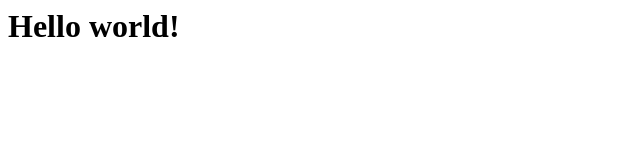
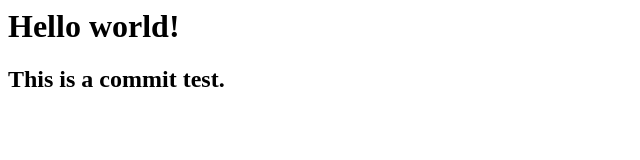
Before and after one commit to tomaskovarik11/bookish-tribble, a plain HTML site: page index.html in a window 1280 px wide. Shown: the whole page, without its empty margins (0-640 px from the left). Drawn offline with Linux system fonts and the light colour scheme.

Commit message:
Resolved merge conflicts

```diff
--- a/index.html
+++ b/index.html
@@ -1 +1,2 @@
 <h1>Hello world!</h1>
+<h2>This is a commit test.</h2>
```
Also changed, not shown: 1 other file.
